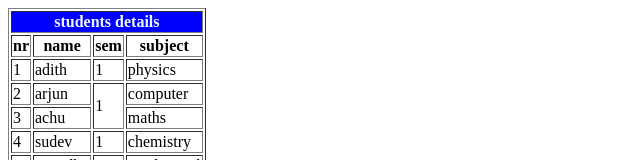
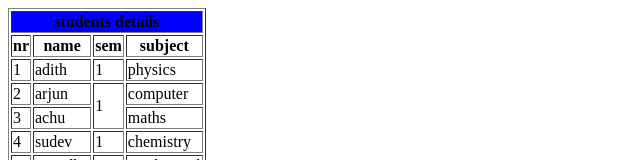
Before and after one commit to Adith0503/08.10-table-task, a plain HTML site: page table.html in a window 1280 px wide. Shown: the top 160 px of the page, without its empty margins (0-640 px from the left). Drawn offline with Linux system fonts and the light colour scheme.

Commit message:
Update table.html

```diff
--- a/table.html
+++ b/table.html
@@ -5,7 +5,7 @@
 <body>
 <table border="1">
     <tr>
-        <th style="color: aliceblue;" bgcolor="blue"colspan="4">students details</th>
+        <th  bgcolor="blue"colspan="4">students details</th>
     </tr>
     <tr>
         <th>nr</th>
```
